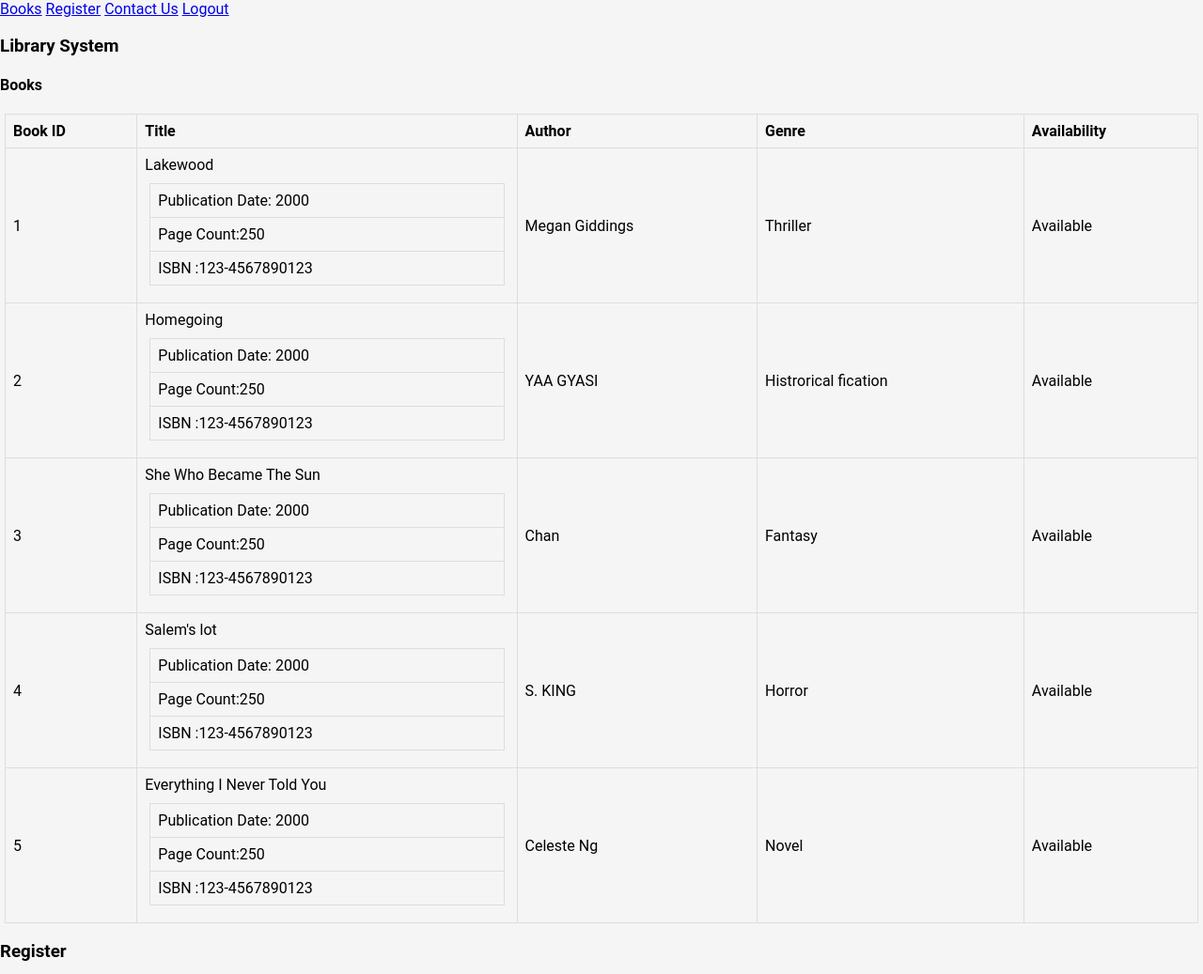
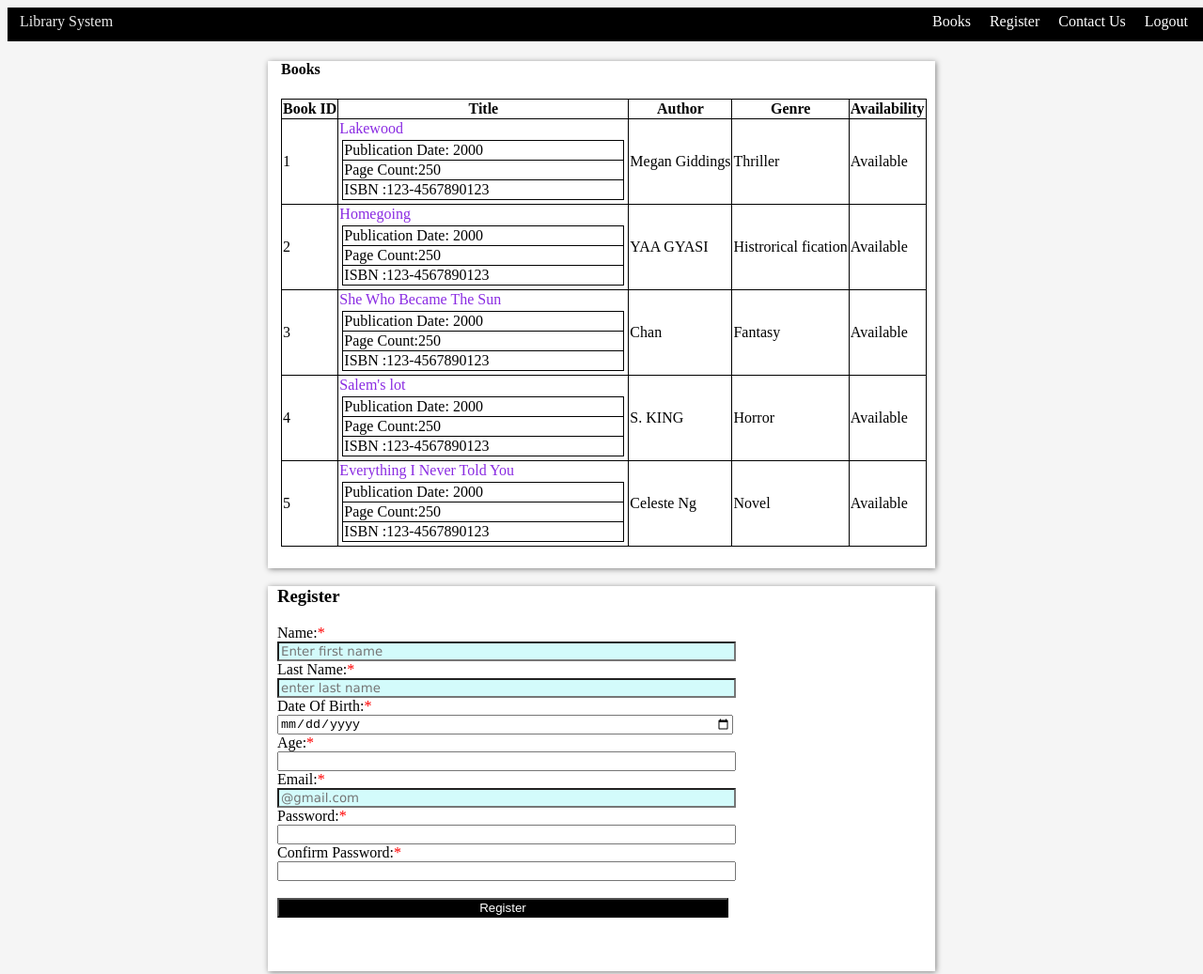
Before and after one commit to nidhichandra17/Book-Register-using-html-and-css, a plain HTML site: page index.html in a window 1280 px wide. Shown: the top 1037 px of the page at 94% size. Drawn offline with Linux system fonts and the light colour scheme.

Commit message:
style.css

```diff
--- a/style.css
+++ b/style.css
@@ -1,130 +1,93 @@
- body {
-      font-family: 'Roboto', sans-serif;
-      margin: 0;
-      padding: 0;
-    }
+ header{
+    background-color: black;
+    width: 100%;
+    height:30px;
+    text-align: end;
+    padding-right: 9px;
+    padding-top: 6px;
+    position:sticky;
+    top: 0px;
+    left:0px;
 
-    .container {
-      max-width: 800px;
-      margin: 0 auto;
-      padding: 20px;
-      background-color: #fff;
-      border-radius: 5px;
-      box-shadow: 0 0 10px rgba(0, 0, 0, 0.1);
-    }
+ }
 
-    #navbar {
-      position: sticky;
-      top: 0;
-      background-color: #333;
-      padding: 10px;
-      color: #fff;
-      height: 30px;
-    }
+  a{
+    color: white;
+    margin: 8px;
+    /* padding-bottom:10px ; */
+    text-decoration:none;
 
-    #navbar a {
-      color: #fff;
-      text-decoration: none;
-      margin-right: 10px;
-      padding-right: 25px;
-    }
 
-    #navbar #navbar-right {
-      float: right;
-      margin-top: 10px;
-    }
+  }
+  a:hover{
+    color:blue;
+  }
+  .liblogo{
+    position:absolute;
+    top:-10px;
+    left: 13px;
+    color: rgba(255, 255, 255, 0.92);
+    font-size: 16px;
+    font-weight: 500;
 
-    #books {
-      margin-top: 60px;
-    }
+  }
+  .section{
+    background-attachment:rgb(191, 191, 191);
 
-    table {
-      width: 100%;
-      border-collapse: collapse;
-      margin-bottom: 20px;
-    }
+  }
 
-    th, td {
-      padding: 8px;
-      text-align: left;
-      border-bottom: 1px solid #ddd;
-    }
 
-    .nested-table {
-      border-collapse: collapse;
-    }
+  table ,tr, td,th {
+    border: solid 1px black;
+    border-collapse:collapse
 
-    .nested-table td {
-      padding: 2px 4px;
-      border: none;
-    }
+  }
+  .title{
+    color:blueviolet;
+  }
+  div{
+     background-color: white;
+     width: 710px;
+     height: 540px;
+     /* width: 500px; */
+     /* position:relative;
+     left: 0 ,auto; */
+     margin: auto;
+     box-shadow: 1px 1px 6px 0 gray ;
 
-    .nested-table td:first-child {
-      font-weight: bold;
-      padding-right: 10px;
-    }
+  }
+  .div-first{
+    /* margin: 10px; */
+    position: relative;
+    left: 14px;
+  }
+   input[type]{
+    width: 480px;
 
-    #register {
-      margin-top: 60px;
-    }
-
-    .form-group {
-      margin-bottom: 10px;
-    }
-
-    label {
-      display: block;
-      margin-bottom: 5px;
-    }
-
-    input[type="text"],
-    input[type="email"],
-    input[type="date"],
-    input[type="number"],
-    input[type="password"] {
-      width: 100%;
-      padding: 8px;
-    }
-
-    button[type="submit"] {
-      width: 100%;
-      padding: 8px 16px;
-      background-color: #333;
-      color: #fff;
-      border: none;
-      cursor: pointer;
-    }
-
-    button[type="submit"]:hover {
-      background-color: #555;
-    }
-
-    table {
-    border: 1px solid #ddd;
-    margin: 10px auto;
-    max-width: calc(100% - 10px);
-    }
-
-    th,
-    td {
-    border: 1px solid #ddd;
-    padding: 8px;
-    }
-
-    .nested-table {
-    border: 1px solid #ddd;
-    margin: 10px;
-    }
-
-    .nested-table td {
-    border: 1px solid #ddd;
-    padding: 4px;
-    }
-    #navbar-left{
-        float: left;
-      margin-top: 10px;
-      padding-left: 25px;
-    }
-    .reg{
-        width: 98%;
-    }
+   }
+  .regi{
+      height: 410px;
+  }
+  .regiterheading, label,input{
+    position: relative;
+    left: 10px;
+  }
+  input[type="text"], input[type="email"]{
+    background-color:rgba(128, 243, 243, 0.345);
+  }
+  .undertr{
+    width: 300px;
+    position: relative;
+    margin: 3px;
+  }
+  label::after{
+    content: "*";
+    color: red;
+  }
+  input::placeholder{
+    font-family:Verdana, Geneva, Tahoma, sans-serif;
+  }
+  input[value="Register"]{
+    color:white;
+    background-color:black;
+  }
```
